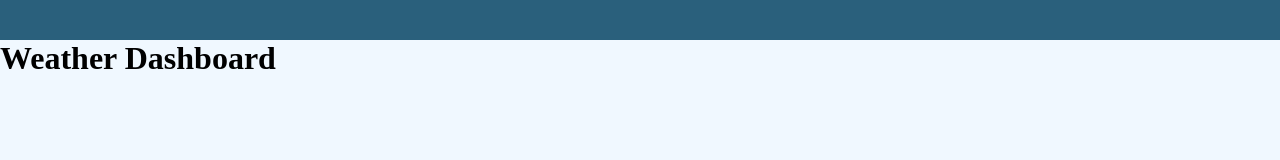
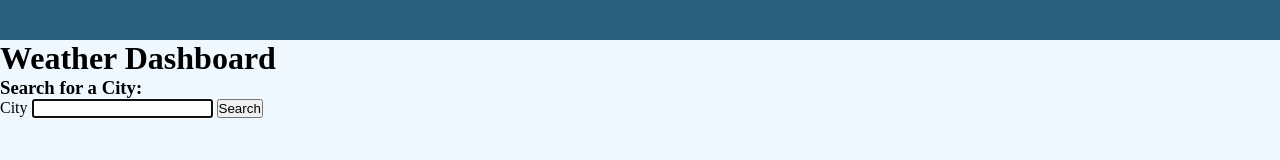
Before and after one commit to jeremyodaniel/daily-weather, a plain HTML site: page index.html in a window 1280 px wide. Drawn offline with Linux system fonts and the light colour scheme; no server answers.

Commit message:
Create div card for a search box

```diff
--- a/index.html
+++ b/index.html
@@ -4,14 +4,43 @@
     <meta charset="UTF-8">
     <meta http-equiv="X-UA-Compatible" content="IE=edge">
     <meta name="viewport" content="width=device-width, initial-scale=1.0">
+    <link rel="stylesheet" href="https://cdnjs.cloudflare.com/ajax/libs/font-awesome/5.11.2/css/all.min.css">
     <link rel="stylesheet" href="./assets/css/style.css">
     <title>Daily Weather Planner</title>
 </head>
-<body>
+<body class="flex-column min-100-vh">
     <header class="header"></header>
         <h1>Weather Dashboard</h1>
 
     <main>
+        <main class="flex-row justify-space-between">
+            <div class="col-12 col-md-4">
+
+              <div class="card">
+                <h3 class="card-header text-uppercase">Search for a City:</h3>
+                <form id="city-form" class="card-body">
+                  <label class="form-label" for="city">City</label>
+                  <input name="city" id="city" type="text" autofocus="true"
+                    class="form-input" />
+                  <button type="submmit" class="btn">Search</button>
+                </form>
+              </div>
+
+            <!--<div class="card">
+                <h3 class="card-header text-uppercase">Search By Topic</h3>
+                <div class="card-body" id="language-buttons">
+                  <button class="btn" data-language="javascript">JavaScript</button>
+                  <button class="btn" data-language="html">HTML</button>
+                  <button class="btn" data-language="css">CSS</button>
+                </div>
+              </div>
+
+            </div>-->
+
+        <!--<div class="col-12 col-md-8">
+              <h2 class="subtitle">Showing Repositories for: <span id="repo-search-term"></span></h2>
+              <div id="repos-container" class="list-group"></div>
+            </div>-->
 
     </main>
     <script src="./assets/js/script.js"></script>
```
